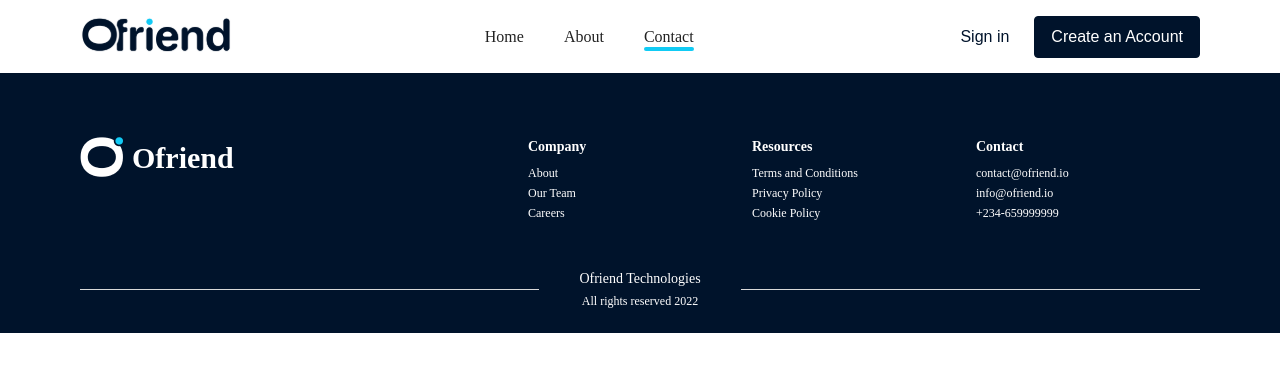
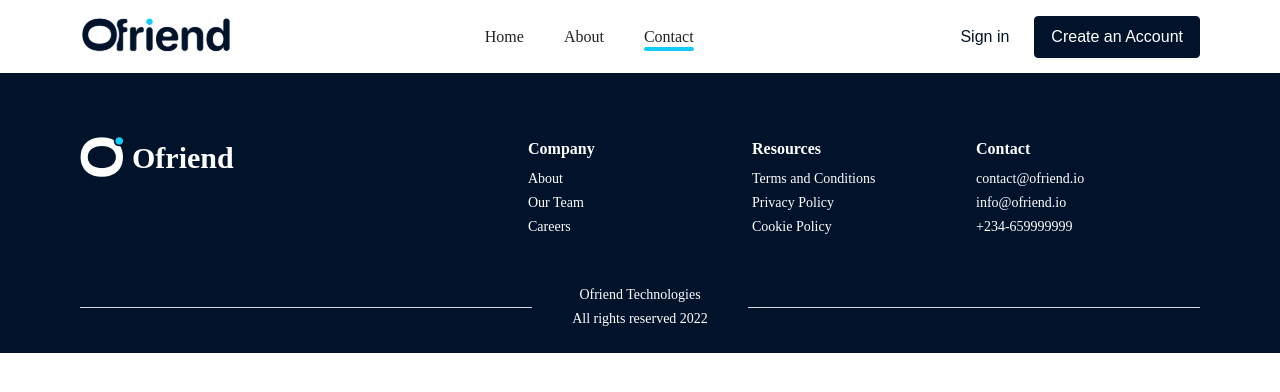
Before and after one commit to Adedero/ofriend-client, a Vue app: page /contact in a window 1280 px wide. Shown: the top 392 px of the page. Built offline with nearby package versions, Linux system fonts and the light colour scheme; a web font is replaced by a local one.

Commit message:
Landing page completed

```diff
--- a/src/components/footers/IndexFooter.vue
+++ b/src/components/footers/IndexFooter.vue
@@ -3,7 +3,7 @@ import {  RouterLink } from 'vue-router';
 </script>
 
 <template>
-  <footer class="bg-primary text-white grid gap-y-8 pt-16 pb-6 px-5 text-sm md:grid-cols-5 lg:px-20 ">
+  <footer class="bg-primary text-white grid gap-y-8 pt-16 pb-6 px-5 text-sm lg:text-base md:grid-cols-5 lg:px-20 ">
     <div class="md:col-span-2">
       <RouterLink to="/" class="flex items-center gap-2">
         <img src="../../assets/images/icon.png" alt="ofriend-icon">
@@ -14,7 +14,7 @@ import {  RouterLink } from 'vue-router';
     <div class="lg:col-span-1">
       <RouterLink to="/about" class="link font-bold">Company</RouterLink>
 
-      <div class="mt-2 grid gap-1 font-light text-xs">
+      <div class="mt-2 grid gap-1 font-light text-xs lg:text-sm">
         <RouterLink to="/about" class="link">About</RouterLink>
         <RouterLink to="/about/team" class="link">Our Team</RouterLink>
         <RouterLink to="/about/careers" class="link">Careers</RouterLink>
@@ -24,7 +24,7 @@ import {  RouterLink } from 'vue-router';
     <div class="lg:col-span-1">
       <RouterLink to="/legal" class="link font-bold">Resources</RouterLink>
 
-      <div class="mt-2 grid gap-1 font-light text-xs">
+      <div class="mt-2 grid gap-1 font-light text-xs lg:text-sm">
         <RouterLink to="/legal/terms-and-conditions" class="link">Terms and Conditions</RouterLink>
         <RouterLink to="/legal/privacy-policy" class="link">Privacy Policy</RouterLink>
         <RouterLink to="/legal/cookie-policy" class="link">Cookie Policy</RouterLink>
@@ -34,7 +34,7 @@ import {  RouterLink } from 'vue-router';
     <div class="lg:col-span-1">
       <RouterLink to="/contact" class="link font-bold">Contact</RouterLink>
 
-      <div class="mt-2 grid gap-1 font-light text-xs">
+      <div class="mt-2 grid gap-1 font-light text-xs lg:text-sm">
         <p>contact@ofriend.io</p>
         <p>info@ofriend.io</p>
         <p>+234-659999999</p>
@@ -45,7 +45,7 @@ import {  RouterLink } from 'vue-router';
       <hr class="block flex-grow border-soft-gray">
       <div class="text-center">
         <p class="font-medium">Ofriend Technologies</p>
-        <p class="text-xs mt-1">All rights reserved 2022</p>
+        <p class="text-xs lg:text-sm mt-1">All rights reserved 2022</p>
       </div>
       <hr class="block flex-grow border-soft-gray">
     </div>
--- a/src/components/home/FeaturesItem.vue
+++ b/src/components/home/FeaturesItem.vue
@@ -13,7 +13,8 @@ const features = [
 
     <div class="mt-12 lg:grid lg:grid-cols-2 lg:gap-5">
       <div class="hidden lg:block">
-        <img src="../../assets/images/features-img.png" alt="we love to learn">
+        <img data-aos="fade-right" data-aos-duration="800" src="../../assets/images/features-img.png"
+          alt="we love to learn">
       </div>
 
       <div class="grid gap-6 md:grid-cols-2">
--- a/src/components/home/HeroItem.vue
+++ b/src/components/home/HeroItem.vue
@@ -26,7 +26,8 @@ import Button from 'primevue/button';
         </p>
       </div>
 
-      <div class="mt-5 flex items-center justify-center gap-5 md:justify-normal">
+      <div data-aos="fade-up" data-aos-duration="800"
+        class="mt-5 flex items-center justify-center gap-5 md:justify-normal">
         <button class="btn flex items-center justify-center gap-3 md:h-auto md:w-44">
           <img src="../../assets/images/apple.svg" alt="apple-store" class="w-6">
           <div class="text-left flex flex-col">
@@ -46,7 +47,8 @@ import Button from 'primevue/button';
     </div>
 
     <div class="hidden md:block">
-      <img src="../../assets/images/landing-img.png" alt="ofriend landing image">
+      <img data-aos="fade-left" data-aos-duration="800" src="../../assets/images/landing-img.png"
+        alt="ofriend landing image">
     </div>
   </section>
 </template>
--- a/src/components/home/StepsItem.vue
+++ b/src/components/home/StepsItem.vue
@@ -15,7 +15,7 @@ const steps = [
 
     <div class="mt-8 grid gap-10 items-center md:gap-5 md:grid-cols-2">
       <div class="grid place-content-center">
-        <img src="../../assets/images/steps-img.png" alt="steps" class="">
+        <img data-aos="fade-left" data-aos-duration="800" src="../../assets/images/steps-img.png" alt="steps" class="">
       </div>
 
       <div class="lg:text-lg">
--- a/src/main.js
+++ b/src/main.js
@@ -2,6 +2,7 @@ import '@fontsource-variable/inter';
 import './assets/main.css';
 import 'primevue/resources/themes/aura-light-noir/theme.css';
 import 'primeicons/primeicons.css';
+import 'aos/dist/aos.css'
 
 import { createApp } from 'vue';
 import { createPinia } from 'pinia';
--- a/src/views/index/HomeView.vue
+++ b/src/views/index/HomeView.vue
@@ -1,9 +1,15 @@
 <script setup>
+import { onMounted } from 'vue';
+import AOS from 'aos';
 import HeroItem from '@/components/home/HeroItem.vue';
 import FeaturesItem from '@/components/home/FeaturesItem.vue';
 import StepsItem from '@/components/home/StepsItem.vue';
 import PartnersItem from '@/components/home/PartnersItem.vue';
 import FaqItem from '@/components/home/FaqItem.vue';
+
+onMounted(() => {
+  AOS.init();
+});
 </script>
 
 <template>
```
Also changed, not shown: 1 other file (tests, documents, lock files or other folders).
